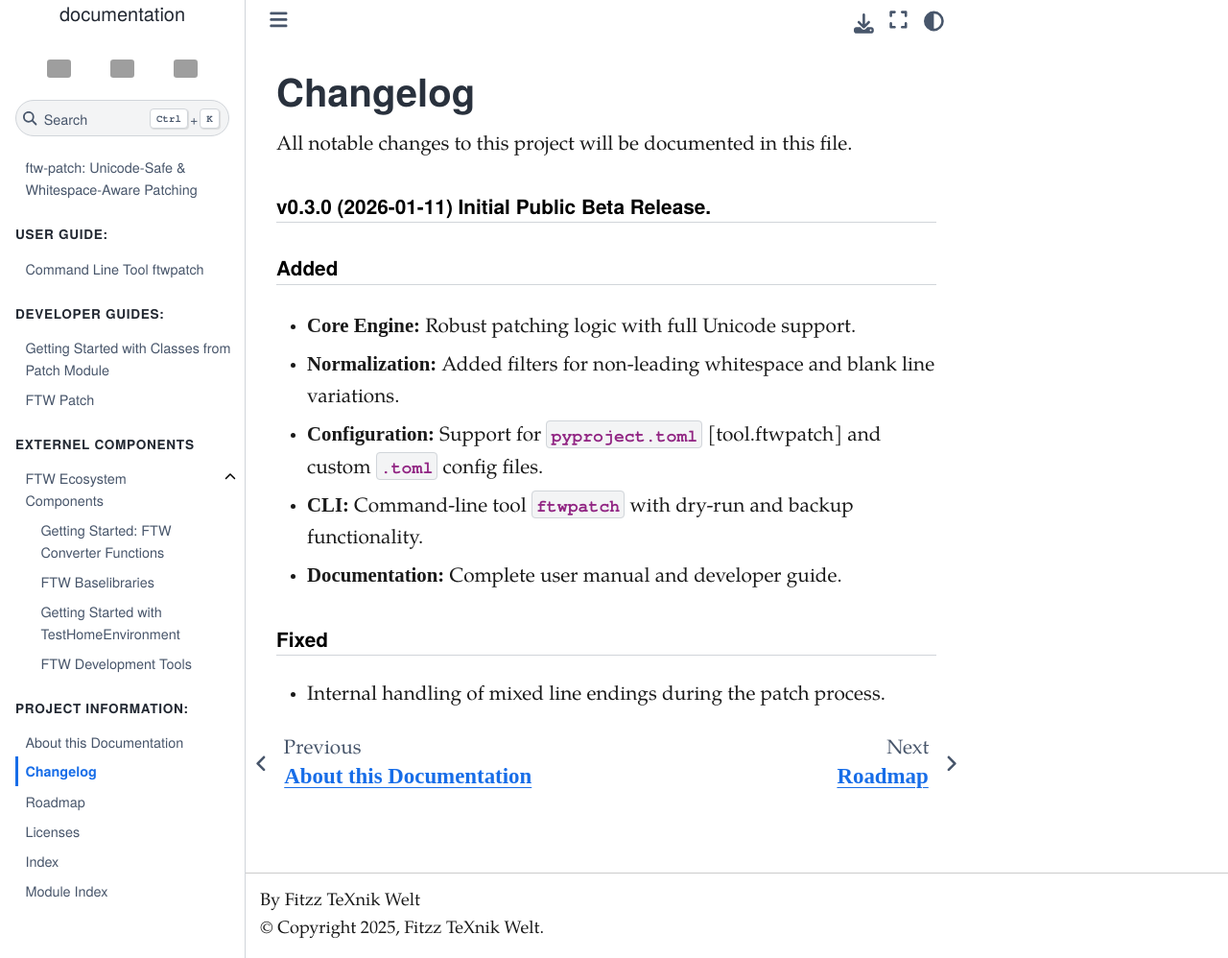
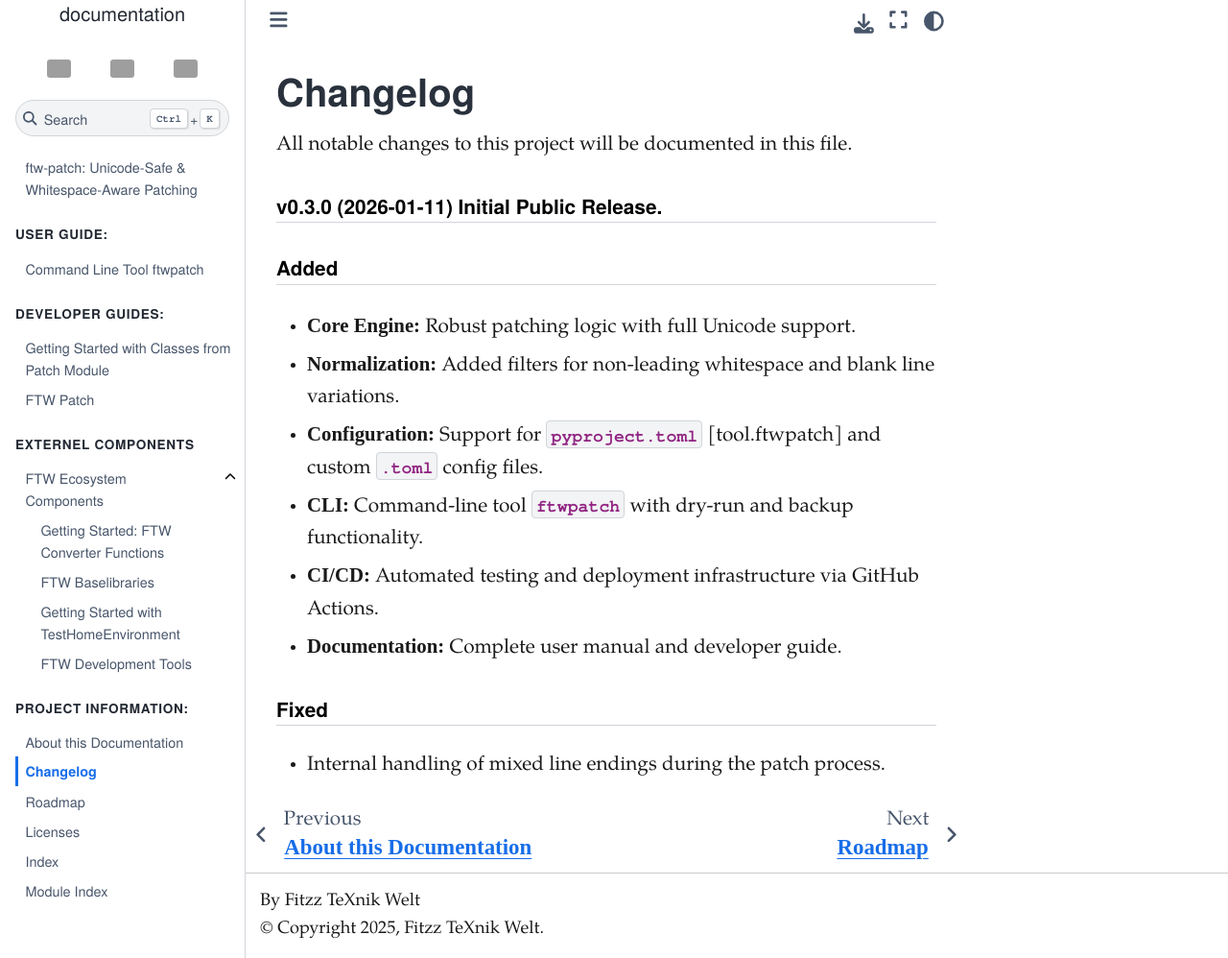
Before and after one commit to fitzz-ftw/ftw-patch, a Sphinx documentation site: the page built from doc/source/changelog.rst, in a window 1280 px wide and 998 px high. Shown: the whole window at 96% size. Built offline with Sphinx 7.4.7 and the Sphinx Book theme 1.1.4, drawn with Linux system fonts in a browser that asks for light colours; some web fonts are replaced; the version number could not be read and is left out; grey boxes are pictures that could not be loaded.

Commit message:
docs: finalize changelog for v0.3.0 public release

```diff
--- a/doc/source/changelog.rst
+++ b/doc/source/changelog.rst
@@ -2,7 +2,7 @@ Changelog
 =========
 All notable changes to this project will be documented in this file.
 
-.. rubric:: v0.3.0 (2026-01-11) Initial Public Beta Release.
+.. rubric:: v0.3.0 (2026-01-11) Initial Public Release.
     :class: ftw-cr-title
 
 .. rubric:: Added
@@ -12,6 +12,7 @@ All notable changes to this project will be documented in this file.
 * **Normalization:** Added filters for non-leading whitespace and blank line variations.
 * **Configuration:** Support for ``pyproject.toml`` [tool.ftwpatch] and custom ``.toml`` config files.
 * **CLI:** Command-line tool ``ftwpatch`` with dry-run and backup functionality.
+* **CI/CD:** Automated testing and deployment infrastructure via GitHub Actions.
 * **Documentation:** Complete user manual and developer guide.
 
 .. rubric:: Fixed
```
